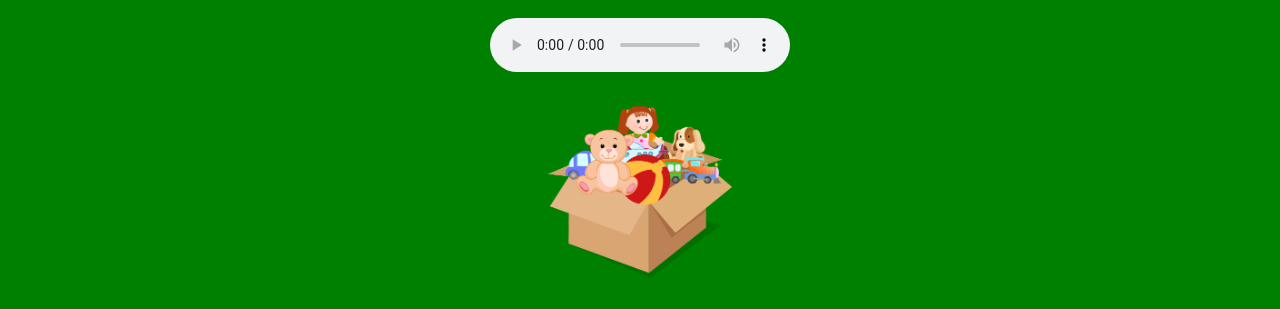
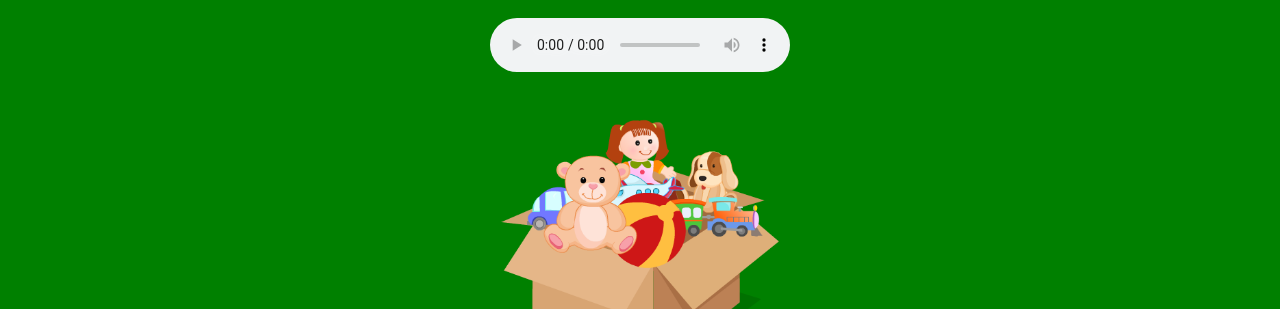
Before and after one commit to tabishtanseef/responsive, a plain HTML site: page index.html in a window 1280 px wide. Shown: the part 62-371 px from the top of the page. Drawn offline with nearby package versions, Linux system fonts and the light colour scheme.

Commit message:
Done again

```diff
--- a/index.html
+++ b/index.html
@@ -61,7 +61,7 @@
   <source src="audio/1.mp3" type="audio/mpeg">
 </audio>
 
-		<center><img style="margin-bottom:20px;" src="img/box.png" height="200px" ></center>
+		<center><img style="margin-bottom:20px;" src="img/box.png" height="300px" ></center>
 
 		<section style="margin-top:20px;"class="content">
 			<div class="body-container" id="devilz-content">
```
